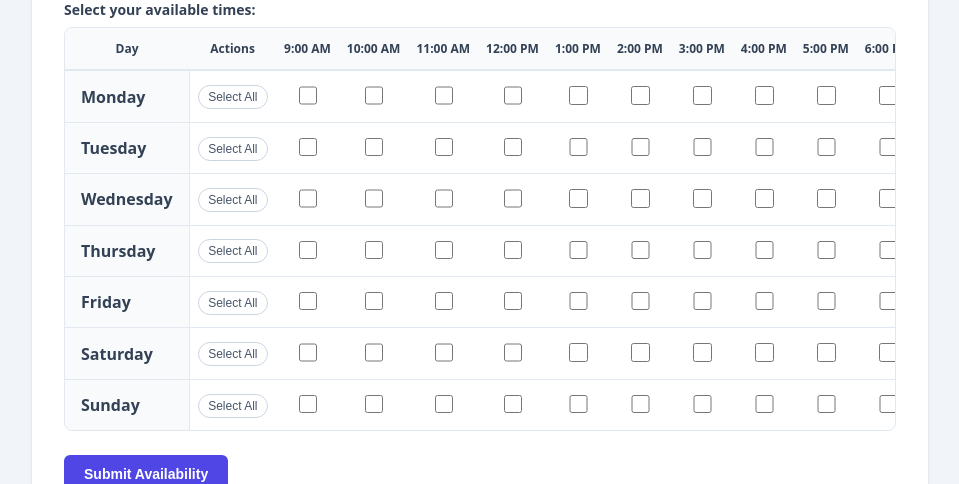
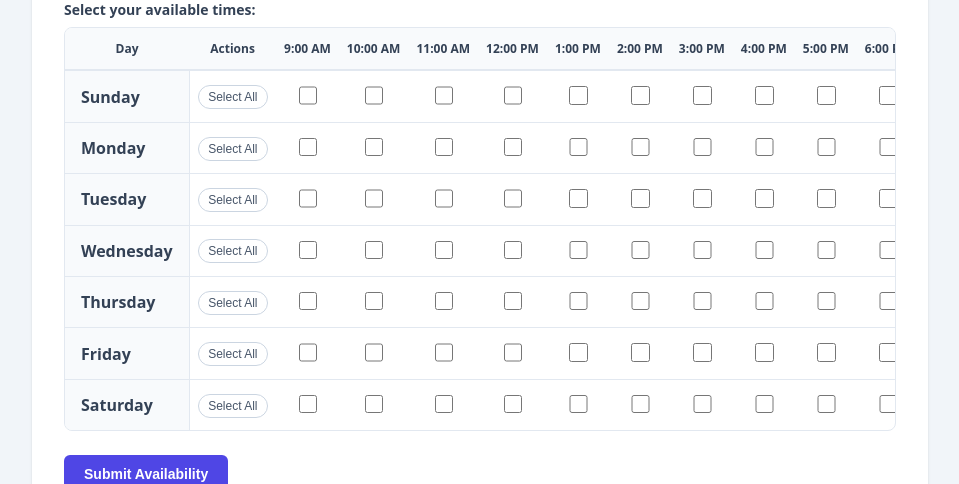
Before and after one commit to mattkoziol/meeting-scheduler, a React (Create React App) app in the folder frontend/: page /availability in a window 1280 px wide. Shown: the part 308-792 px from the top of the page, without its empty margins (160-1119 px from the left). Built offline with nearby package versions, Linux system fonts and the light colour scheme; no server answers.

Commit message:
Feat: Add 'Select All' button for each day

```diff
--- a/frontend/src/pages/AvailabilityForm.js
+++ b/frontend/src/pages/AvailabilityForm.js
@@ -1,6 +1,6 @@
 import React, { useState } from 'react';
 
-const days = ['Monday', 'Tuesday', 'Wednesday', 'Thursday', 'Friday', 'Saturday', 'Sunday'];
+const days = ['Sunday','Monday', 'Tuesday', 'Wednesday', 'Thursday', 'Friday', 'Saturday'];
 const hours = Array.from({ length: 12 }, (_, i) => 9 + i); // 9AM to 8PM is 12 hours
 
 function formatHour(hour) {
```
